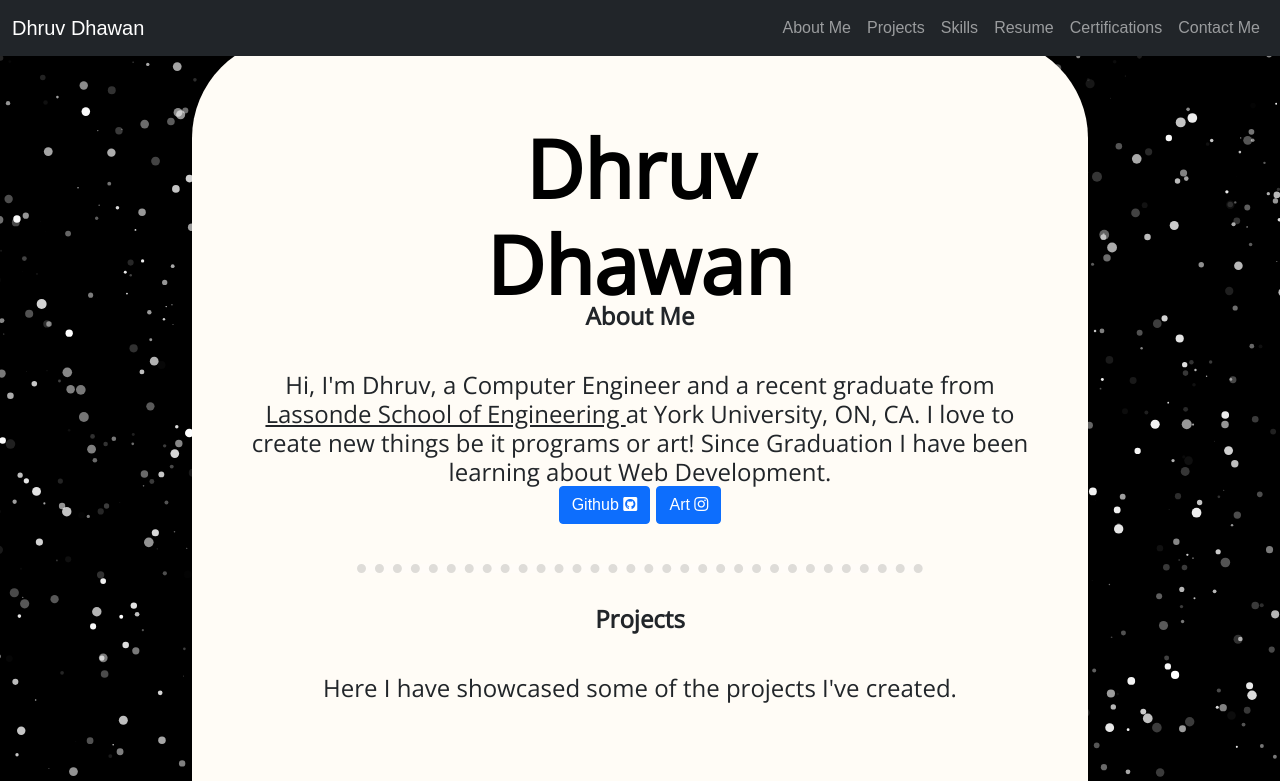
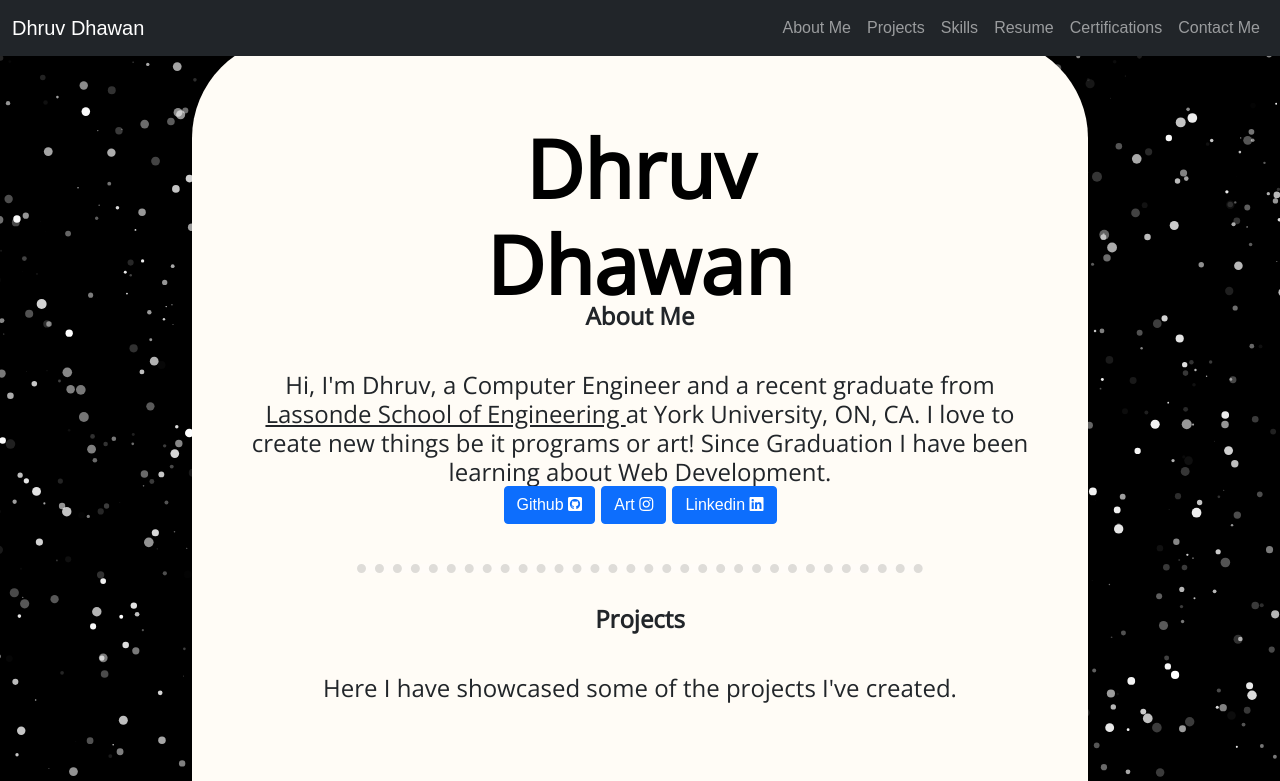
Before and after one commit to dhruvdhawan97/Dhruv-Dhawan, a website: page index.html in a window 1280 px wide. Shown: the top 781 px of the page. Drawn offline with nearby package versions, Linux system fonts and the light colour scheme.

Commit message:
Update index.html

```diff
--- a/index.html
+++ b/index.html
@@ -82,6 +82,9 @@
           Art
           <i class="fab fa-instagram"></i>
         </a>
+          <a class="btn btn-primary" href="https://www.linkedin.com/in/dhruv-dhawan"> Linkedin
+            <i class="fab fa-linkedin" ></i>
+          </a>
         </h2>
 <!-- PROJECTS START -->
 <hr>
```
